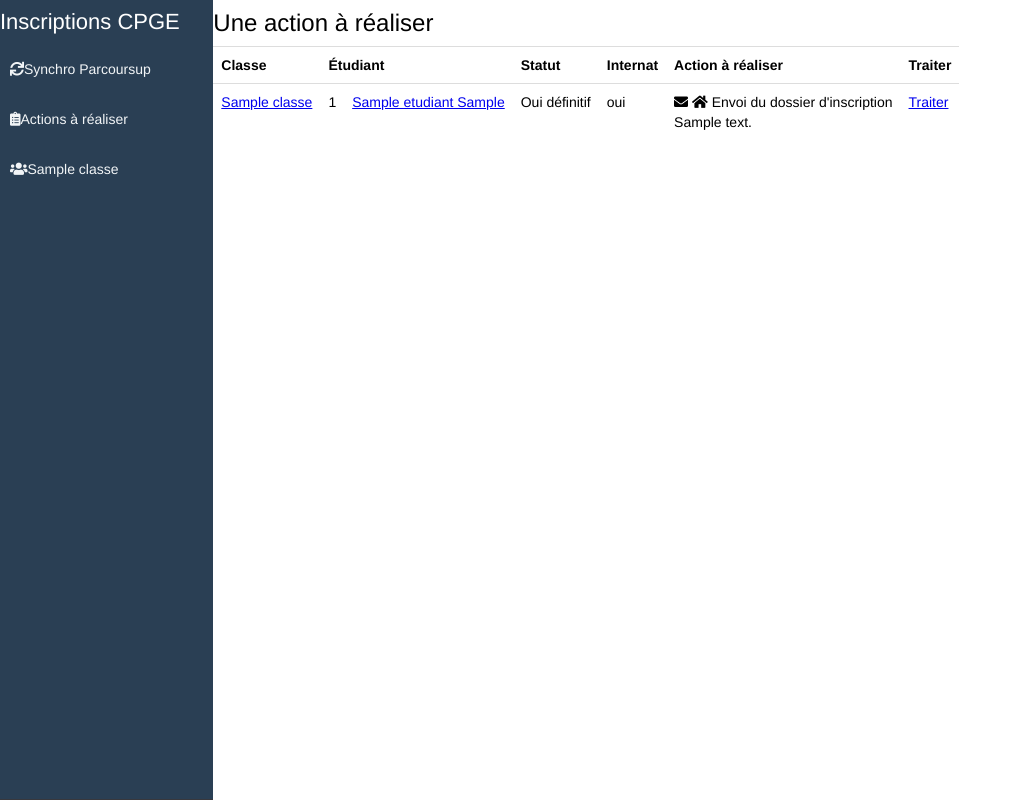
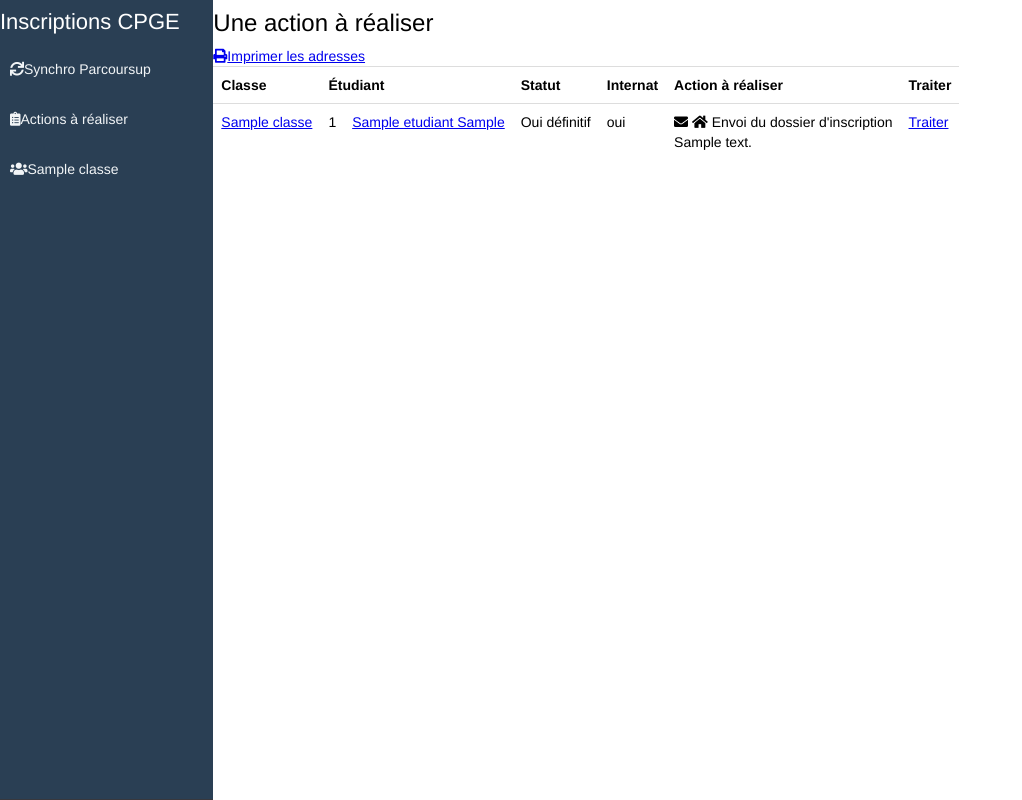
Before and after one commit to pykol/inscrisup, a Django app: page /action/ in a window 1280 px wide. Shown: the whole page, without its empty margins (0-1022 px from the left). Run offline with Django 3.2, Linux system fonts and the light colour scheme; tables that the repository leaves empty hold one stand-in row (values such as "Sample post"); style sheets or scripts are compiled from the project's sources.

Commit message:
Génération de PDF avec les adresses pour envoi de dossier

```diff
--- a/parcoursup/templates/parcoursup/action_list.html
+++ b/parcoursup/templates/parcoursup/action_list.html
@@ -9,6 +9,8 @@
 {% plural %}
 <h2>{{ action_count }} actions à réaliser</h2>
 {% endblocktrans %}
+<p><a href="{% url 'action.export_pdf_adresses' %}"><i class="fas
+fa-print"></i>Imprimer les adresses</a></p>
 <table>
   <tr>
     <th>Classe</th>
--- a/parcoursup/urls.py
+++ b/parcoursup/urls.py
@@ -33,4 +33,5 @@ urlpatterns = [
     url(r'^action/$', views.ActionTodoListView.as_view(), name='action.liste'),
     url(r'^action/(?P<pk>[0-9]+)/$', views.ActionDetailView.as_view(), name='action.details'),
     url(r'^action/(?P<pk>[0-9]+)/traiter$', views.action_traiter, name='action.traiter'),
+    url(r'^action/pdf_adresses/$', views.export_pdf_adresses, name='action.export_pdf_adresses'),
 ]
--- a/parcoursup/views.py
+++ b/parcoursup/views.py
@@ -21,6 +21,7 @@ from __future__ import unicode_literals
 import datetime
 
 from django.shortcuts import render, get_object_or_404, redirect
+from django.http import HttpResponse
 from django.views import generic
 from django.urls import reverse
 from django.db.models import Count
@@ -28,6 +29,7 @@ from django.db.models import Count
 from .models import Classe, Etudiant, Action, Proposition
 from .forms import PropositionForm, ParcoursupImportForm
 from .import_parcoursup import Parcoursup
+from .pdf_adresses import pdf_adresses
 
 def index(request):
     classes = Classe.objects.all().annotate(
@@ -163,3 +165,13 @@ def parcoursup_auto_import(request):
             etudiant.demission(psup_prop.date_reponse)
 
     return redirect('index')
+
+def export_pdf_adresses(request):
+    actions = Action.objects.filter(statut=Action.STATUT_TODO,
+            categorie__in=(Action.ENVOI_DOSSIER,
+                Action.ENVOI_DOSSIER_INTERNAT))
+    response = HttpResponse(content_type='application/pdf')
+    response['Content-Disposition'] = 'attachment; filename="adresses_parcoursup.pdf"'
+    pdf_adresses(actions, response)
+
+    return response
```
Also changed, not shown: parcoursup/pdf_adresses.py (added, +39 -0 lines).
